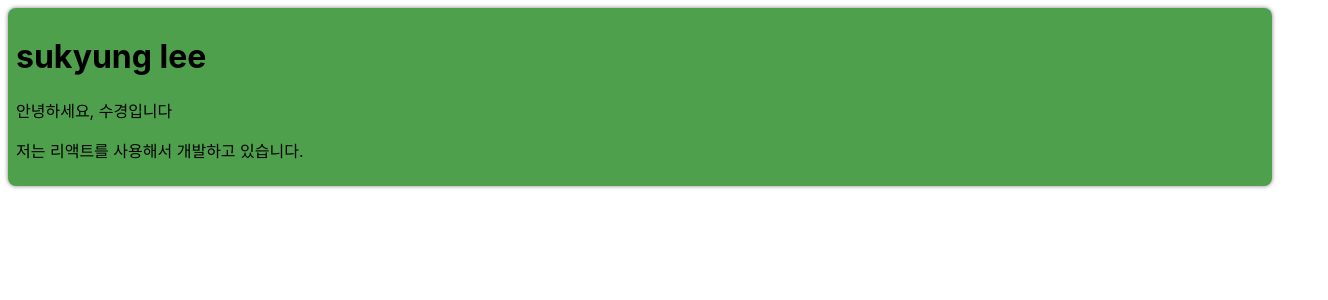
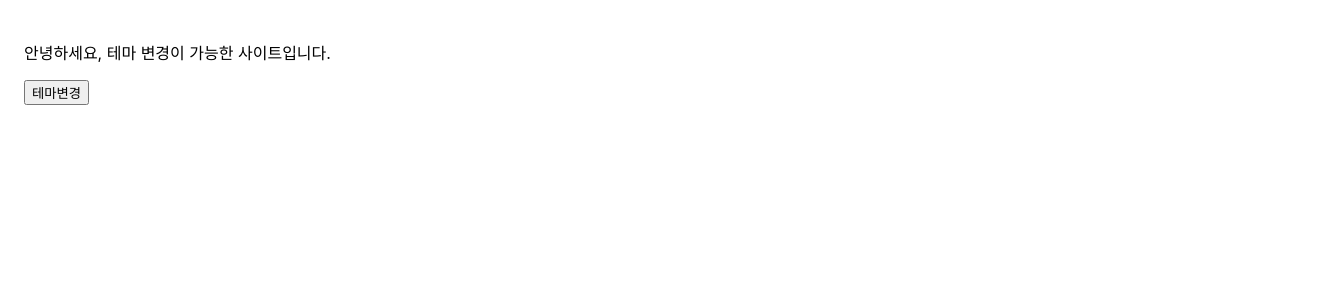
Before and after one commit to sukyung6999/react, a React (Create React App) app in the folder my-app/: page / in a window 1280 px wide. Shown: the top 300 px of the page, 1328 px wide, since content can reach past the window. Built offline with nearby package versions, Linux system fonts and the light colour scheme.

Commit message:
add: [처음만난리액트] 14장 Context

```diff
--- /dev/null
+++ b/my-app/src/chapter_14/DarkOrLight.jsx
@@ -0,0 +1,22 @@
+import { useCallback, useState } from "react";
+import ThemeContext from "./ThemeContext";
+import MainContent from "./MainContent";
+
+function DarkOrLight(props) {
+  const [theme, setTheme] = useState('light');
+
+  const toggleTheme = useCallback(() => {
+    if (theme == 'light') {
+      setTheme('dark');
+    } else if (theme == 'dark') {
+      setTheme('light')
+    }
+  }, [theme]);
+
+  return (
+    <ThemeContext.Provider value={{theme, toggleTheme}}>
+      <MainContent/>
+    </ThemeContext.Provider>
+  )
+}
+export default DarkOrLight;
--- /dev/null
+++ b/my-app/src/chapter_14/MainContent.jsx
@@ -0,0 +1,23 @@
+import { useContext } from "react";
+import ThemeContext from "./ThemeContext";
+
+function MainContent(props) {
+  const {theme, toggleTheme} = useContext(ThemeContext);
+
+  return (
+    <div
+      style={{
+        width: '100vw',
+        height: '100vh',
+        padding: '1.5rem',
+        backgroundColor: theme == 'light' ? 'white' : 'black',
+        color: theme == 'light' ? 'black' : 'white'
+        }}
+    >
+      <p>안녕하세요, 테마 변경이 가능한 사이트입니다.</p>
+      <button onClick={toggleTheme}>테마변경</button>
+    </div>
+  )
+}
+
+export default MainContent;
--- /dev/null
+++ b/my-app/src/chapter_14/ThemeContext.jsx
@@ -0,0 +1,6 @@
+import React from "react";
+
+const ThemeContext = React.createContext();
+ThemeContext.displayName = "ThemeContext"
+
+export default ThemeContext;
--- a/my-app/src/index.js
+++ b/my-app/src/index.js
@@ -15,12 +15,13 @@ import AttendanceBook from './chapter_10/AttendanceBook';
 import SignUp from './chapter_11/SignUp';
 import Calculator from './chapter_12/calculator';
 import ProfileCard from './chapter_13/ProfileCard';
+import DarkOrLight from './chapter_14/DarkOrLight';
 
 const root = ReactDOM.createRoot(document.getElementById('root'));
 
 root.render(
   <div>
-    <ProfileCard/>
+    <DarkOrLight/>
   </div>
 )
 
```
